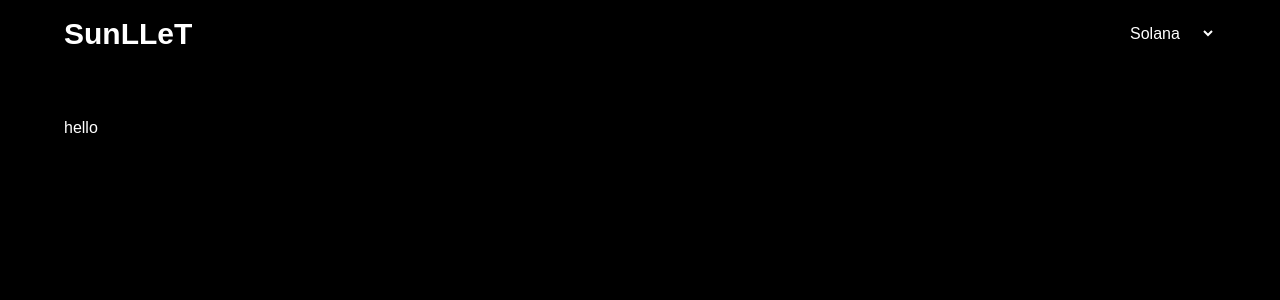
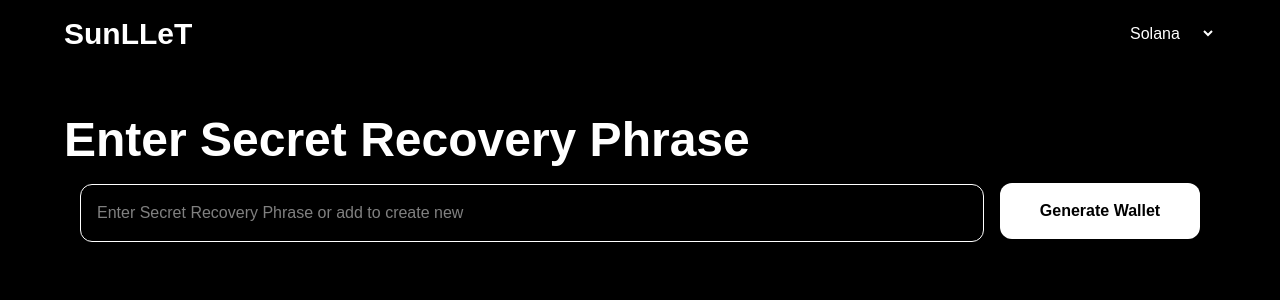
Before and after one commit to 0xSunill/Sunllet, a Next.js app: page / in a window 1280 px wide. Shown: the top 300 px of the page. Built offline with nearby package versions, Linux system fonts and the light colour scheme.

Commit message:
basic ui done

```diff
--- a/app/page.js
+++ b/app/page.js
@@ -1,5 +1,6 @@
 import Image from "next/image";
 import Header from "@/components/Header";
+import Generate from "@/components/Generate";
 
 export default function Home() {
   return (
@@ -9,7 +10,9 @@ export default function Home() {
       </div>
 
       <div>
-        <div>hello</div>
+        <div>
+          <Generate />
+        </div>
       </div>
     </main>
   );
--- a/components/Generate.jsx
+++ b/components/Generate.jsx
@@ -1,9 +1,26 @@
-import React from 'react'
+import React from "react";
 
 const Generate = () => {
   return (
-    <div className=''>Generate</div>
-  )
-}
+    <div className="">
+      <h1 className="text-5xl font-bold">Enter Secret Recovery Phrase</h1>
+      <div className="flex items-center space-x-4 bg-black p-4 rounded-md">
+        <input
+          type="text"
+          id="text"
+          name="text"
+          class="mt-1 w-full px-4 py-4 border rounded-xl focus:outline-none focus:ring-2 focus:ring-blue-500"
+          placeholder="Enter Secret Recovery Phrase or add to create new"
+        />
+        <button
+          type="submit"
+          class="px-4 py-4 w-full max-w-[200px] bg-white text-black font-bold py-2 px-4 rounded-xl hover:bg-gray-200 transition duration-200"
+        >
+          Generate Wallet
+        </button>
+      </div>
+    </div>
+  );
+};
 
-export default Generate
+export default Generate;
--- a/components/random.js
+++ /dev/null
@@ -1,9 +0,0 @@
-import React from 'react'
-
-const random = () => {
-  return (
-    <div className="">random</div>
-  )
-}
-
-export default random
```
